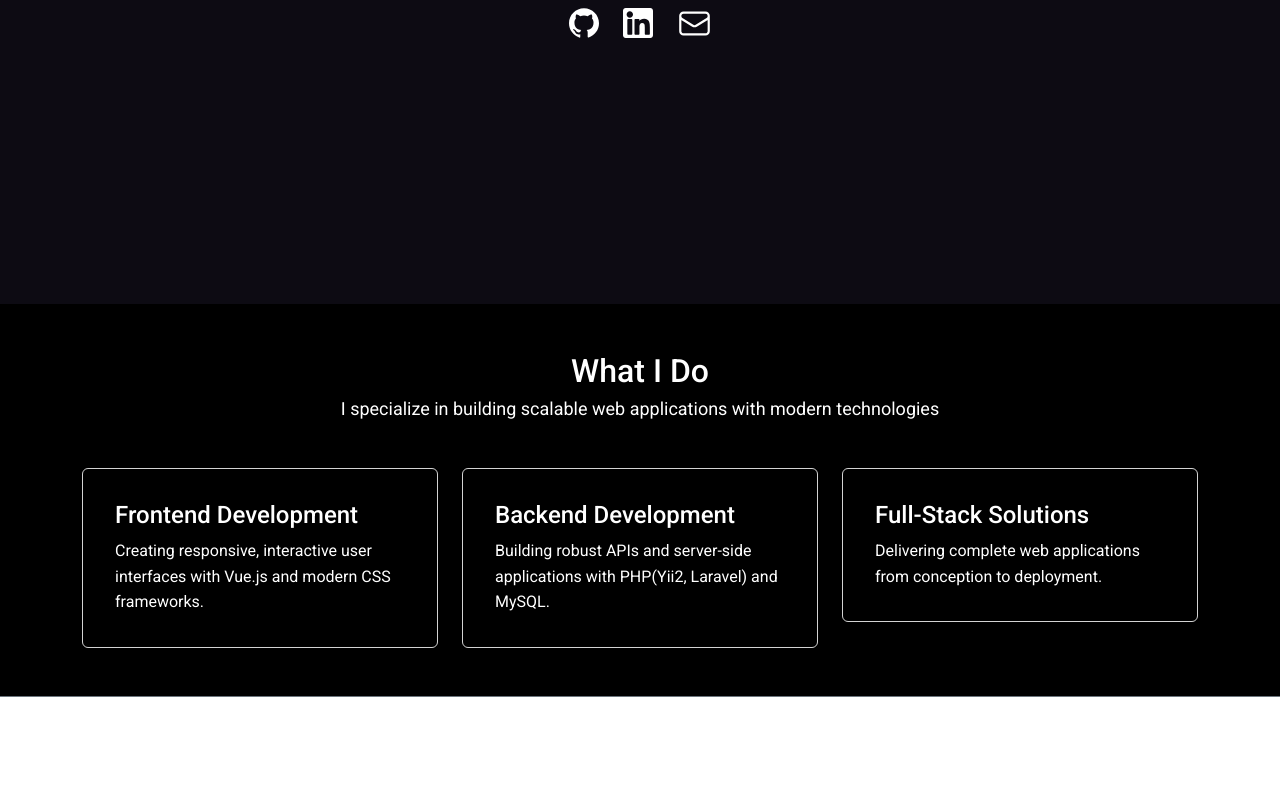
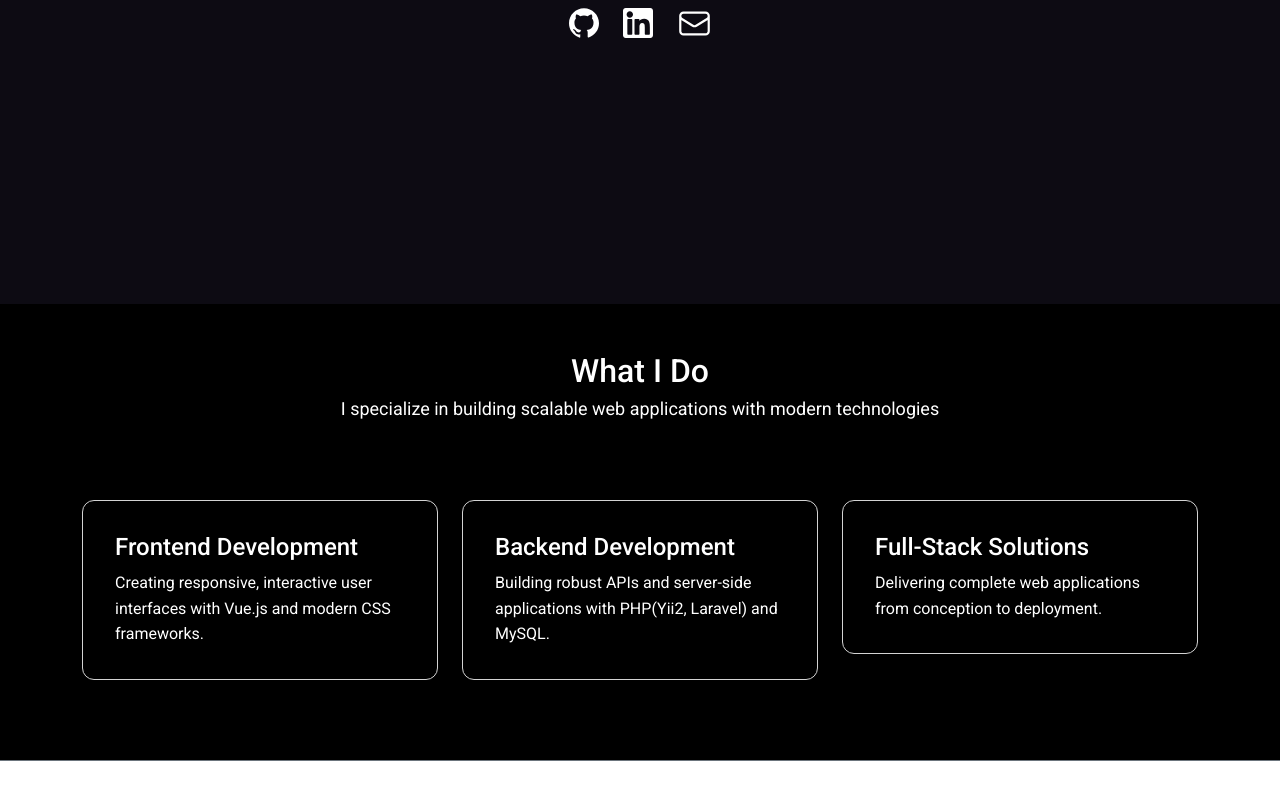
Before and after one commit to bogdanGR/portfolio, a Vue app: page / in a window 1280 px wide. Shown: the part 567-1367 px from the top of the page. Before the commit the page ends 1331 px from the top, so only its background shows below. Built offline with nearby package versions, Linux system fonts and the light colour scheme.

Commit message:
use base-card in home-view

```diff
--- a/src/components/ui/baseCard.vue
+++ b/src/components/ui/baseCard.vue
@@ -11,5 +11,11 @@
   padding: 1rem;
   margin: 2rem auto;
   max-width: 40rem;
+  background: transparent;
+  color: var(--vt-c-white);
+  border: 1px solid lightgray;
+}
+.card:hover {
+  background: var(--vt-c-black-soft);
 }
 </style>
--- a/src/views/HomeView.vue
+++ b/src/views/HomeView.vue
@@ -43,28 +43,28 @@ import SocialLinks from "@/components/SocialLinks.vue";
         <p class="about-text text-center">I specialize in building scalable web applications with modern technologies</p>
        <div class="row">
          <div class="col-4">
-           <div class="card p-3">
+           <base-card>
              <div class="card-body">
                <h4 class="card-title">Frontend Development</h4>
                Creating responsive, interactive user interfaces with Vue.js and modern CSS frameworks.
              </div>
-           </div>
+           </base-card>
          </div>
          <div class="col-4">
-           <div class="card p-3">
+           <base-card>
              <div class="card-body">
                <h4 class="card-title">Backend Development</h4>
                Building robust APIs and server-side applications with PHP(Yii2, Laravel) and MySQL.
              </div>
-           </div>
+           </base-card>
          </div>
          <div class="col-4">
-           <div class="card p-3">
+           <base-card>
              <div class="card-body">
                <h4 class="card-title">Full-Stack Solutions</h4>
                Delivering complete web applications from conception to deployment.
              </div>
-           </div>
+           </base-card>
          </div>
        </div>
       </div>
@@ -83,12 +83,4 @@ import SocialLinks from "@/components/SocialLinks.vue";
   font-size: 4.5rem;
   line-height: 1;
 }
-.card {
-  background: transparent;
-  color: var(--vt-c-white);
-  border: 1px solid lightgray;
-}
-.card:hover {
-  background: var(--primary-color);
-}
 </style>
```
